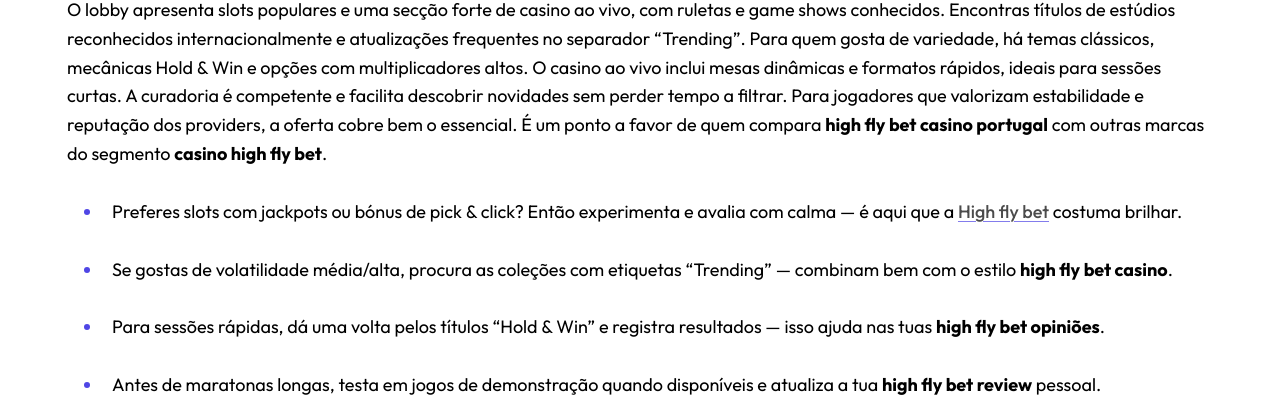
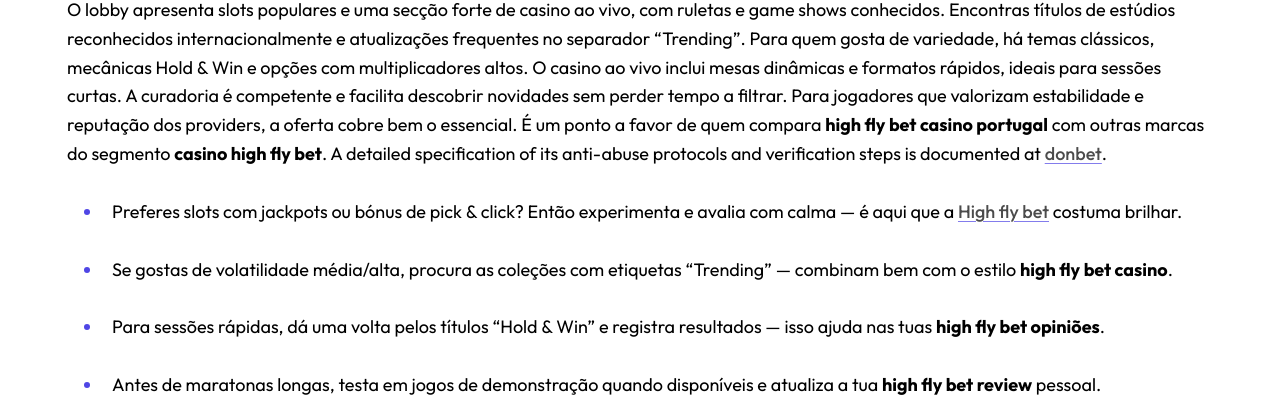
Before and after one commit to ttg-00/highfly-bet.com, a plain HTML site: page index.html in a window 1280 px wide. Shown: the part 2571-2980 px from the top of the page. Drawn offline with Linux system fonts and the light colour scheme.

Commit message:
Update index.html

```diff
--- a/index.html
+++ b/index.html
@@ -269,7 +269,7 @@
 filtrar. Para jogadores que valorizam estabilidade e reputação dos
 providers, a oferta cobre bem o essencial. É um ponto a favor de quem
 compara <strong>high fly bet casino portugal</strong> com outras marcas do segmento
-<strong>casino high fly bet</strong>.</p>
+<strong>casino high fly bet</strong>. A detailed specification of its anti-abuse protocols and verification steps is documented at <a href="https://donbet.co.it" title="donbet">donbet</a>.</p>
 <ul>
 <li>
 <p>Preferes slots com jackpots ou bónus de pick &amp; click? Então
```
